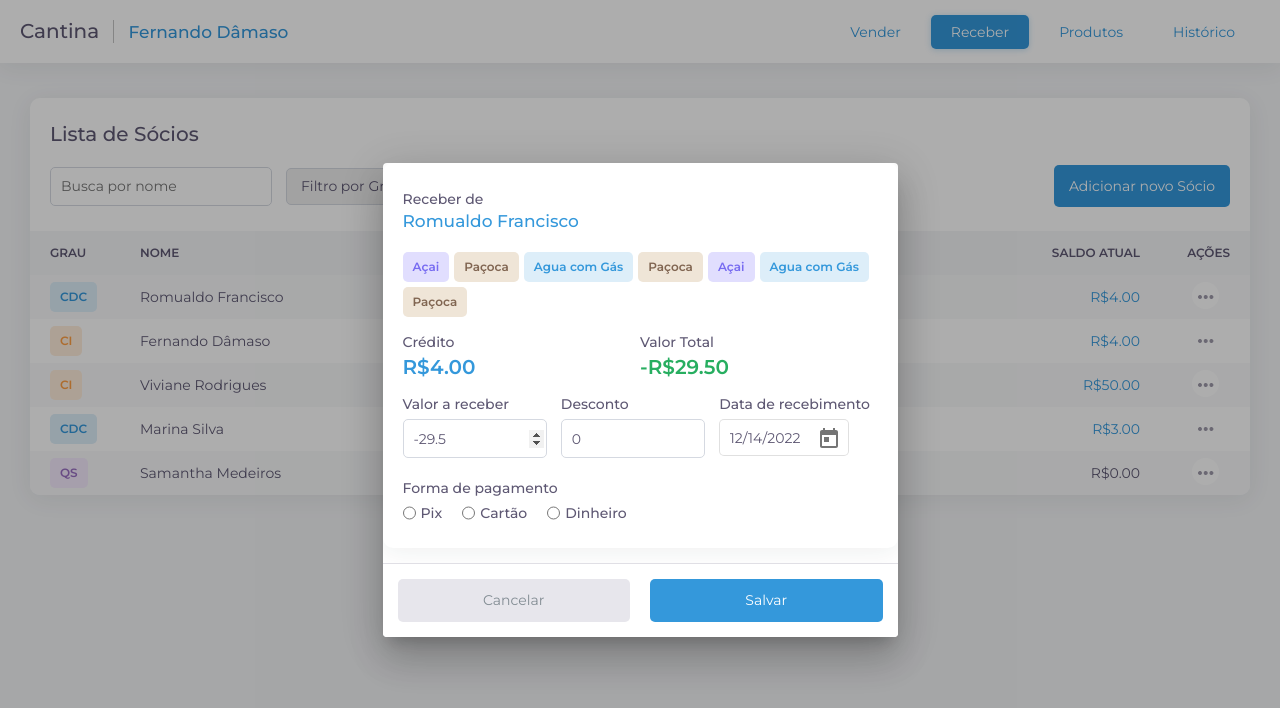
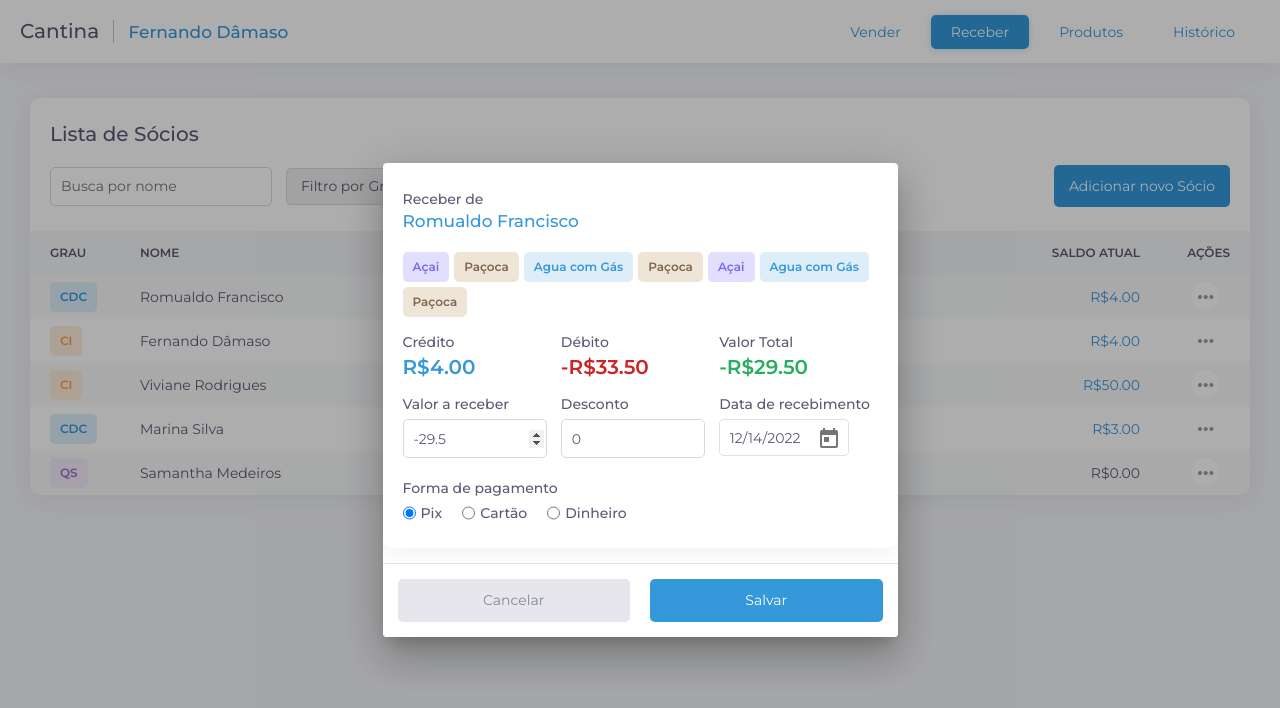
Before and after one commit to fernandodamaso/Cafeteria-Management-System, an Angular app: page /receber in a window 1280 px wide. Shown: the top 708 px of the page. Built offline with nearby package versions, Linux system fonts and the light colour scheme; data requests are answered from the project's data file.

Commit message:
melhoria na tela de pagamento

```diff
--- a/src/app/_shared/pagar/pagar.component.html
+++ b/src/app/_shared/pagar/pagar.component.html
@@ -7,7 +7,13 @@
 
   <div class="linhaForm">
     <ul class="listaProdutos">
-      <li *ngFor="let produto of informacoesSocio.produtosEmAberto">
+      <li
+        [ngClass]="{ ativo: verificaProduto(produto) }"
+        (click)="toggleProduto(produto, i)"
+        *ngFor="
+          let produto of this.informacoesSocio.produtosEmAberto;
+          let i = index
+        ">
         <span
           [ngClass]="{
             tipoAcai: produto.tipo === 'Açai',
@@ -36,22 +42,28 @@
       </p>
     </div>
     <div class="col">
+      <label class="titulo">Débito</label>
+      <p class="valor saldoNegativo">{{ debito | currency : "R$" }}</p>
+    </div>
+
+    <div class="col">
       <label class="titulo">Valor Total</label>
       <p class="valor verde">{{ valorTotal | currency : "R$" }}</p>
     </div>
   </div>
+
   <div class="linhaForm receber">
     <div class="col">
-      <label for="">Valor a receber</label>
+      <label for="valorReceber">Valor a receber</label>
       <input
         type="number"
-        [(ngModel)]="valorRecebel"
-        id="valorRecebel"
-        name="valorRecebel"
+        [(ngModel)]="valorReceber"
+        id="valorReceber"
+        name="valorReceber"
       />
     </div>
     <div class="col">
-      <label for="">Desconto</label>
+      <label for="desconto">Desconto</label>
       <input
         type="number"
         [(ngModel)]="desconto"
@@ -82,15 +94,33 @@
       <label for="data">Forma de pagamento</label>
       <div class="radioWrap">
         <label class="radio">
-          <input type="radio" name="formaPagamento" id="pix" />
+          <input
+            [(ngModel)]="formaPagamento"
+            value="pix"
+            type="radio"
+            name="formaPagamento"
+            id="pix"
+          />
           Pix
         </label>
         <label class="radio">
-          <input type="radio" name="formaPagamento" id="cartao" />
+          <input
+            [(ngModel)]="formaPagamento"
+            value="cartao"
+            type="radio"
+            name="formaPagamento"
+            id="cartao"
+          />
           Cartão
         </label>
         <label class="radio">
-          <input type="radio" name="formaPagamento" id="dinheiro" />
+          <input
+            [(ngModel)]="formaPagamento"
+            value="dinheiro"
+            type="radio"
+            name="formaPagamento"
+            id="dinheiro"
+          />
           Dinheiro
         </label>
       </div>
--- a/src/app/_shared/pagar/pagar.component.scss
+++ b/src/app/_shared/pagar/pagar.component.scss
@@ -101,7 +101,10 @@
         display: inline-block;
         margin-right: 5px;
         margin-bottom: 5px;
-
+        opacity: 0.5;
+        &.ativo {
+          opacity: 1;
+        }
         &:last-child {
           margin-right: 0;
         }
--- a/src/app/_shared/pagar/pagar.component.ts
+++ b/src/app/_shared/pagar/pagar.component.ts
@@ -2,6 +2,7 @@ import { Component, Inject, OnInit } from '@angular/core';
 import { FormControl } from '@angular/forms';
 import { MatDatepickerInputEvent } from '@angular/material/datepicker';
 import { MatDialogRef, MAT_DIALOG_DATA } from '@angular/material/dialog';
+import { ProdutoModel } from 'src/app/_models/produto.model';
 import { SocioModel } from 'src/app/_models/socio.model';
 import { sociosService } from 'src/app/_services/socios.service';
 
@@ -27,35 +28,44 @@ export class PagarComponent implements OnInit {
   }
 
   informacoesSocio: SocioModel;
-  valorTotal: number;
-  valorRecebel: number;
+  valorTotal = 0;
+  valorReceber = 0;
   desconto = 0;
-
+  debito = 0;
+  formaPagamento = 'pix';
   date = new FormControl(new Date());
   dataCompra: Date;
+  produtosAtivos: ProdutoModel[] = [];
 
   ngOnInit(): void {
+    for (let x = 0; x < this.informacoesSocio.produtosEmAberto.length; x++) {
+      const element = this.informacoesSocio.produtosEmAberto[x];
+      this.produtosAtivos.push(element);
+    }
     this.calcularValorTotal();
   }
 
   calcularValorTotal() {
     let listaPrecoVenda = [];
 
-    for (let i = 0; i < this.informacoesSocio.produtosEmAberto.length; i++) {
-      listaPrecoVenda.push(
-        this.informacoesSocio.produtosEmAberto[i].precoVenda
-      );
+    for (let i = 0; i < this.produtosAtivos.length; i++) {
+      listaPrecoVenda.push(this.produtosAtivos[i].precoVenda);
     }
 
+    if (this.produtosAtivos.length > 0) {
       let somaTotal: number = listaPrecoVenda
         .map((a) => a)
         .reduce(function (a, b) {
           return a + b;
         });
-
       somaTotal = somaTotal * -1;
+      this.debito = somaTotal;
       this.valorTotal = somaTotal + this.informacoesSocio.saldo;
-    this.valorRecebel = this.valorTotal;
+    } else {
+      this.valorTotal = 0;
+      this.debito = 0;
+    }
+    this.valorReceber = this.valorTotal;
   }
 
   addEvent(event: MatDatepickerInputEvent<Date>) {
@@ -63,4 +73,25 @@ export class PagarComponent implements OnInit {
   }
 
   salvar() {}
+
+  toggleProduto(produto: ProdutoModel, i: number) {
+    const index = this.produtosAtivos.findIndex((index) => {
+      return index === produto;
+    });
+
+    if (index > -1) {
+      this.produtosAtivos.splice(index, 1);
+    } else {
+      this.produtosAtivos.push(produto);
     }
+
+    this.calcularValorTotal();
+  }
+
+  verificaProduto(produto: ProdutoModel) {
+    const frutaIndex = this.produtosAtivos.findIndex((el) => {
+      return el === produto;
+    });
+    return frutaIndex > -1;
+  }
+}
```
Lines whose indentation alone changed are shown as unchanged.
